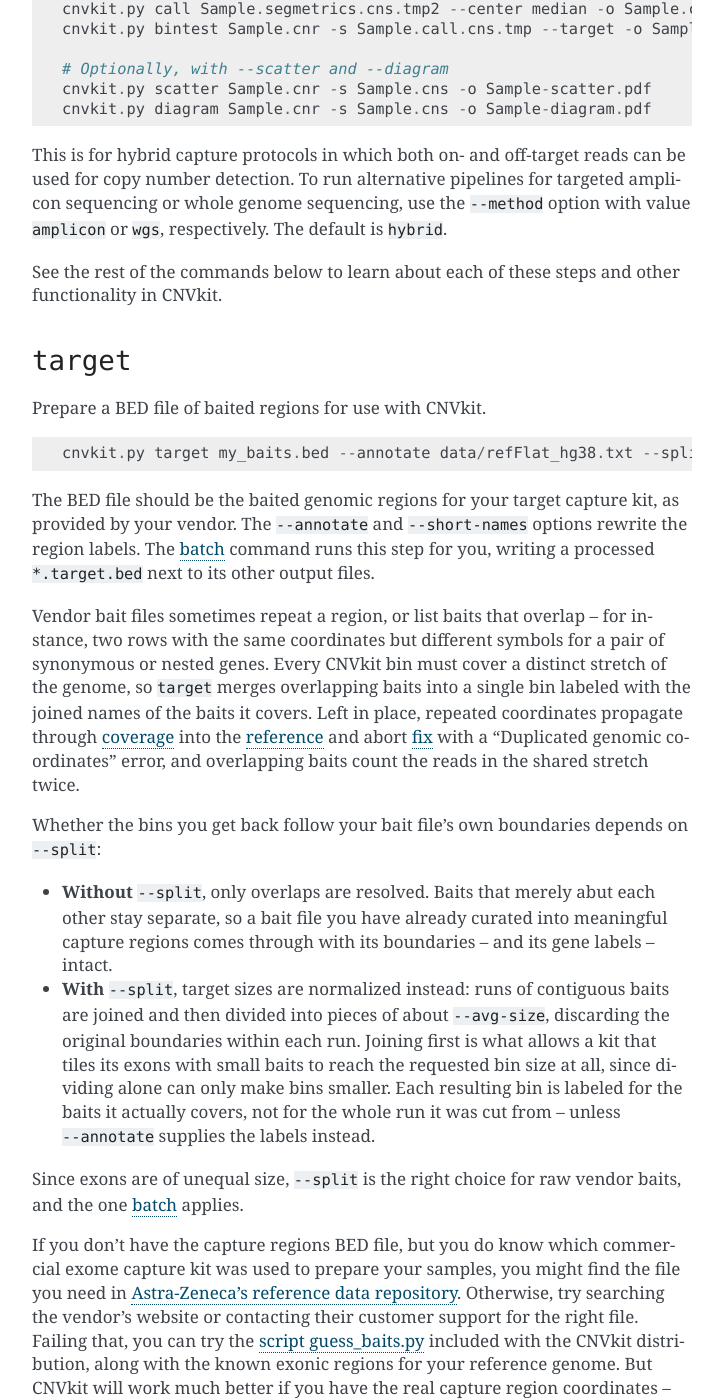
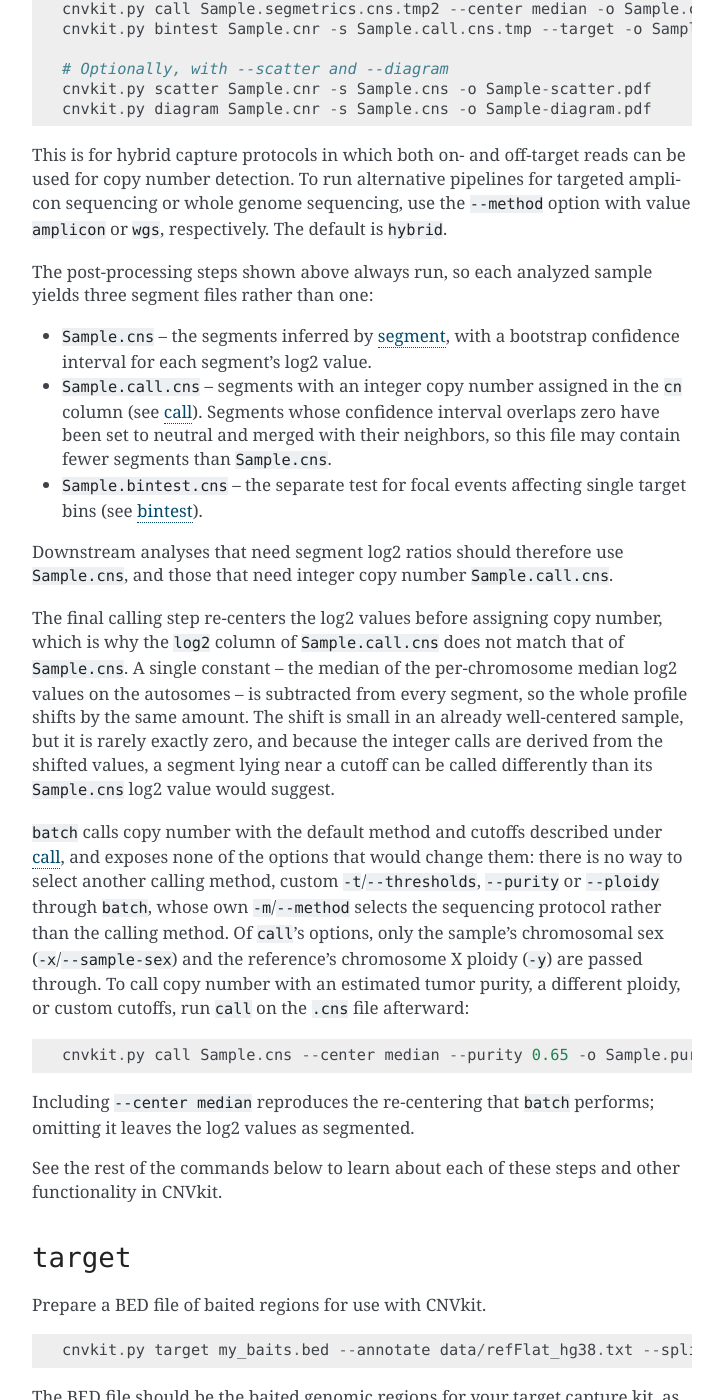
Before and after one commit to etal/cnvkit, a Sphinx documentation site: the page built from doc/pipeline.rst, in a window 1280 px wide and 1400 px high, scrolled down 2384 px. Shown: the whole window, without its empty margins (388-1111 px from the left). Built offline with Sphinx 7.4.7, drawn with Linux system fonts in a browser that asks for light colours.

Commit message:
Explain the implicit call step and the three segment files batch writes
Users are surprised by a Sample.call.cns whose log2 values differ from
Sample.cns, and cannot tell which file to use downstream. The pseudocode
shows the post-processing but nothing explains it.

Describe the three per-sample segment files and what each is for, and
explain the log2 difference: the final calling step subtracts a single
constant, the median of the per-chromosome median log2 values on the
autosomes, so the profile shifts uniformly and a segment near a cutoff
can be called differently. Note that batch uses call's defaults and
exposes none of the options that would change them, and show the manual
call invocation for a specific purity, ploidy or set of cutoffs (#736).

```diff
--- a/doc/pipeline.rst
+++ b/doc/pipeline.rst
@@ -95,6 +95,46 @@ This is for hybrid capture protocols in which both on- and off-target reads can
 be used for copy number detection. To run alternative pipelines for targeted
 amplicon sequencing or whole genome sequencing, use the ``--method`` option with
 value ``amplicon`` or ``wgs``, respectively. The default is ``hybrid``.
+
+The post-processing steps shown above always run, so each analyzed sample yields
+three segment files rather than one:
+
+- ``Sample.cns`` -- the segments inferred by :ref:`segment`, with a bootstrap
+  confidence interval for each segment's log2 value.
+- ``Sample.call.cns`` -- segments with an integer copy number assigned in the
+  ``cn`` column (see :ref:`call`). Segments whose confidence interval overlaps
+  zero have been set to neutral and merged with their neighbors, so this file may
+  contain fewer segments than ``Sample.cns``.
+- ``Sample.bintest.cns`` -- the separate test for focal events affecting single
+  target bins (see :ref:`bintest`).
+
+Downstream analyses that need segment log2 ratios should therefore use
+``Sample.cns``, and those that need integer copy number ``Sample.call.cns``.
+
+The final calling step re-centers the log2 values before assigning copy number,
+which is why the ``log2`` column of ``Sample.call.cns`` does not match that of
+``Sample.cns``. A single constant -- the median of the per-chromosome median log2
+values on the autosomes -- is subtracted from every segment, so the whole profile
+shifts by the same amount. The shift is small in an already well-centered sample,
+but it is rarely exactly zero, and because the integer calls are derived from the
+shifted values, a segment lying near a cutoff can be called differently than its
+``Sample.cns`` log2 value would suggest.
+
+``batch`` calls copy number with the default method and cutoffs described
+under :ref:`call`, and exposes none of the options that would change them:
+there is no way to select another calling method, custom
+``-t``/``--thresholds``, ``--purity`` or ``--ploidy`` through ``batch``, whose
+own ``-m``/``--method`` selects the sequencing protocol rather than the calling
+method. Of ``call``'s options, only the sample's chromosomal sex
+(``-x``/``--sample-sex``) and the reference's chromosome X ploidy (``-y``) are
+passed through.
+To call copy number with an estimated tumor purity, a different ploidy, or
+custom cutoffs, run ``call`` on the ``.cns`` file afterward::
+
+    cnvkit.py call Sample.cns --center median --purity 0.65 -o Sample.purity.call.cns
+
+Including ``--center median`` reproduces the re-centering that ``batch``
+performs; omitting it leaves the log2 values as segmented.
 
 See the rest of the commands below to learn about each of these steps and other
 functionality in CNVkit.
```
